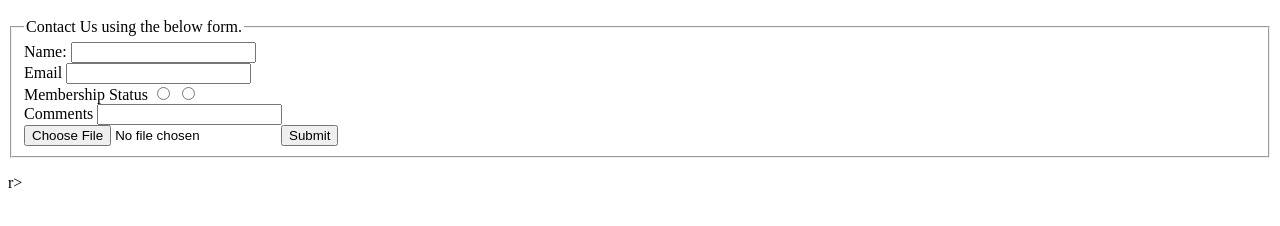
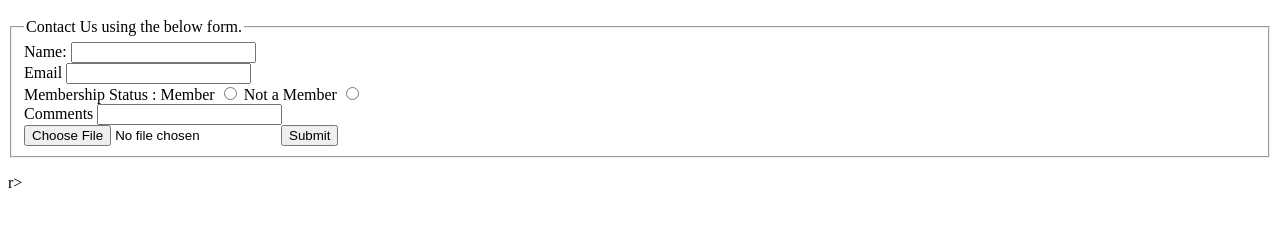
Before and after one commit to Raxx1a/Sinking-Ship-Society, a plain HTML site: page Course work/contact_us.html in a window 1280 px wide. Shown: the part 48-274 px from the top of the page. Drawn offline with Linux system fonts and the light colour scheme.

Commit message:
Add files via upload

```diff
--- a/Course work/contact_us.html
+++ b/Course work/contact_us.html
@@ -24,8 +24,10 @@
                 <label for="Email">Email</label>
                 <input type="text" name="Email" value=""/> <br/>
 
-                <label for="Membership Status">Membership Status</label>
+                <label for="Membership Status">Membership Status : </label>
+                <label for="Member">Member </label>
                 <input type="radio" id="Member" name="Membership Status" value="Member">
+                <label for="Not a Member">Not a Member </label>
                 <input type="radio" id="Not a Member" name="Membership Status" value="Not a Member"><br/>
 
                 <label for="Comments">Comments</label>
```
